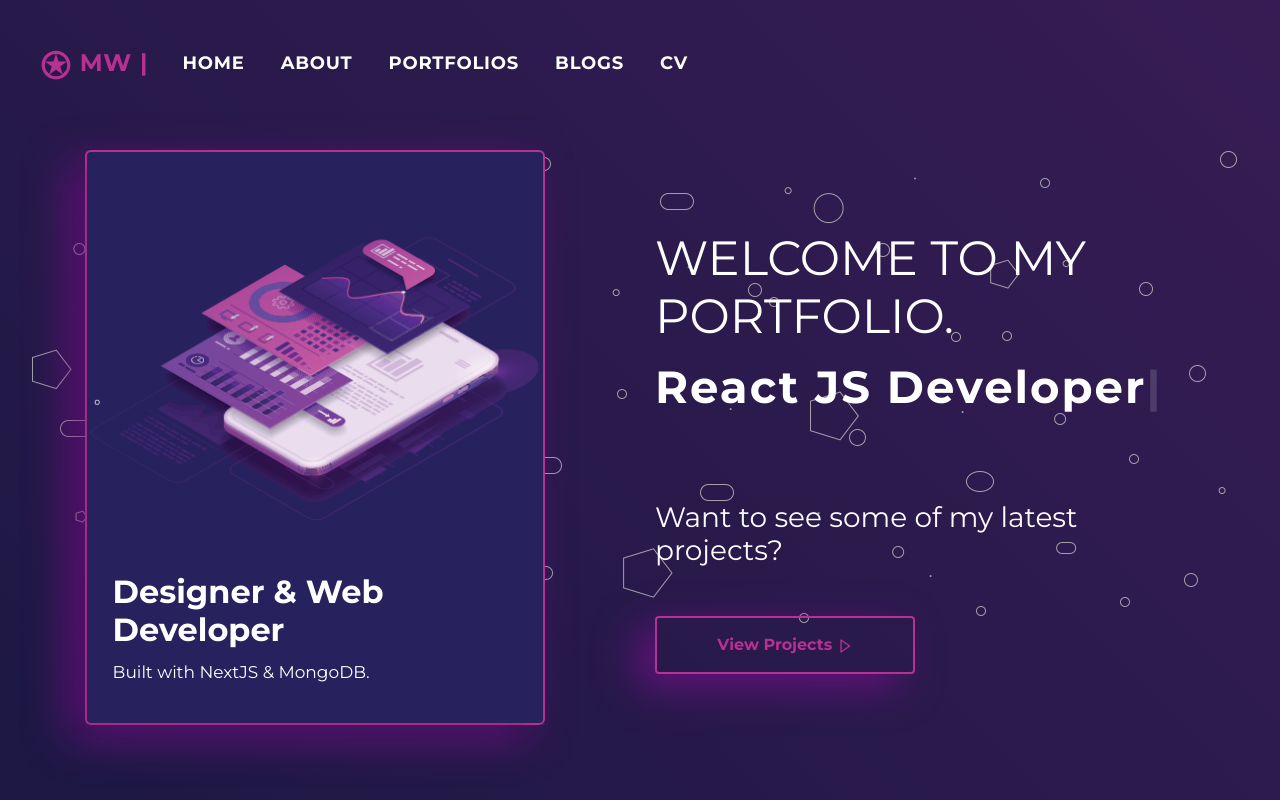
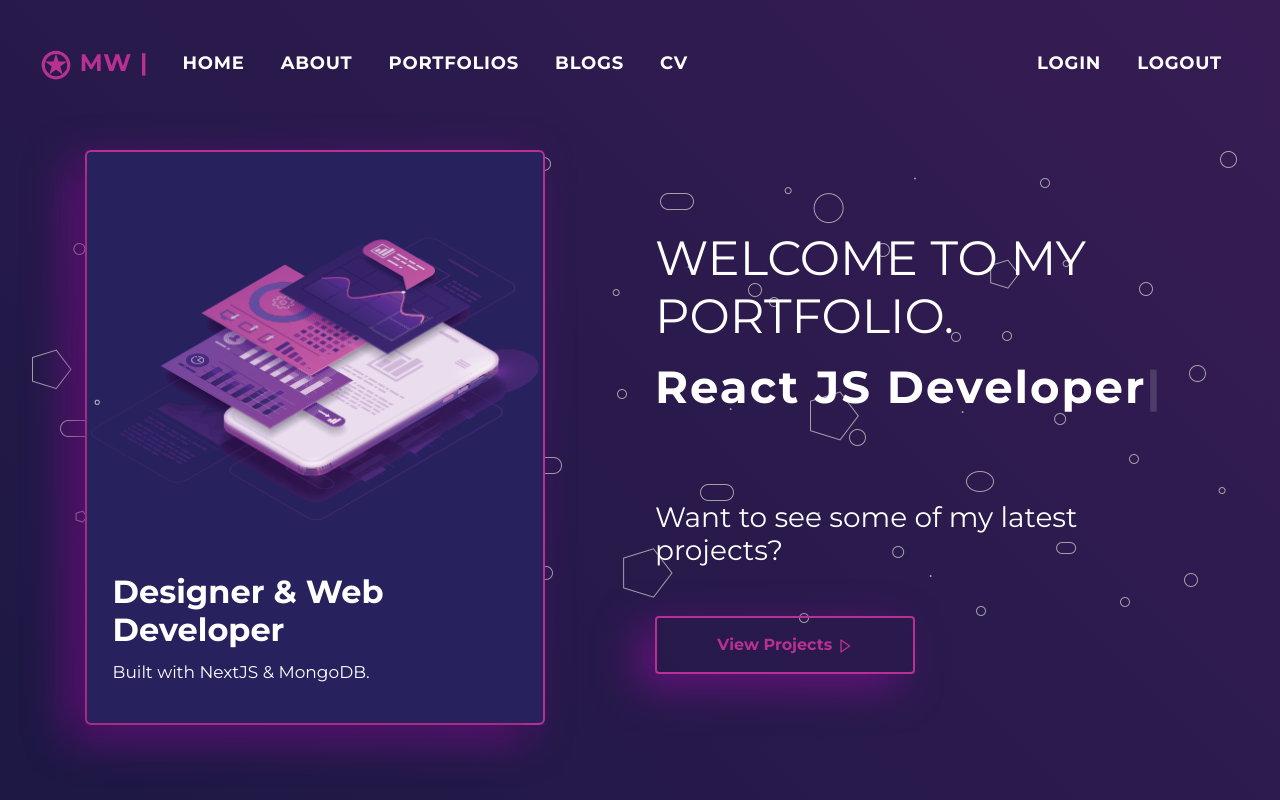
Before and after one commit to murray-williams/portfolio-mw, a Next.js app: page / in a window 1280 px wide. Built offline with nearby package versions, Linux system fonts and the light colour scheme.

Commit message:
Login & Logout buttons

```diff
--- a/components/shared/Header.js
+++ b/components/shared/Header.js
@@ -12,6 +12,14 @@
     </Link>
   )
 }
+
+const LoginLink = () => (
+  <span className="nav-link port-navbar-link clickable">Login</span>
+)
+
+const LogoutLink = () => (
+  <span className="nav-link port-navbar-link clickable">Logout</span>
+)
 
 const Header = () => {
   const [isOpen, setIsOpen] = useState(false)
@@ -52,6 +60,14 @@
               <BsNavLink href="/cv" title="Cv" />
             </NavItem>
           </Nav>
+          <Nav navbar>
+            <NavItem className="port-navbar-item">
+              <LoginLink />
+            </NavItem>
+            <NavItem className="port-navbar-item">
+              <LogoutLink />
+            </NavItem>
+          </Nav>
         </Collapse>
       </Navbar>
     </div>
--- a/styles/main.scss
+++ b/styles/main.scss
@@ -11,6 +11,10 @@
   width: 100%;
   height: 100%;
   font-family: 'Montserrat', sans-serif;
+}
+
+.clickable {
+  cursor: pointer;
 }
 
 .absolute {
```
